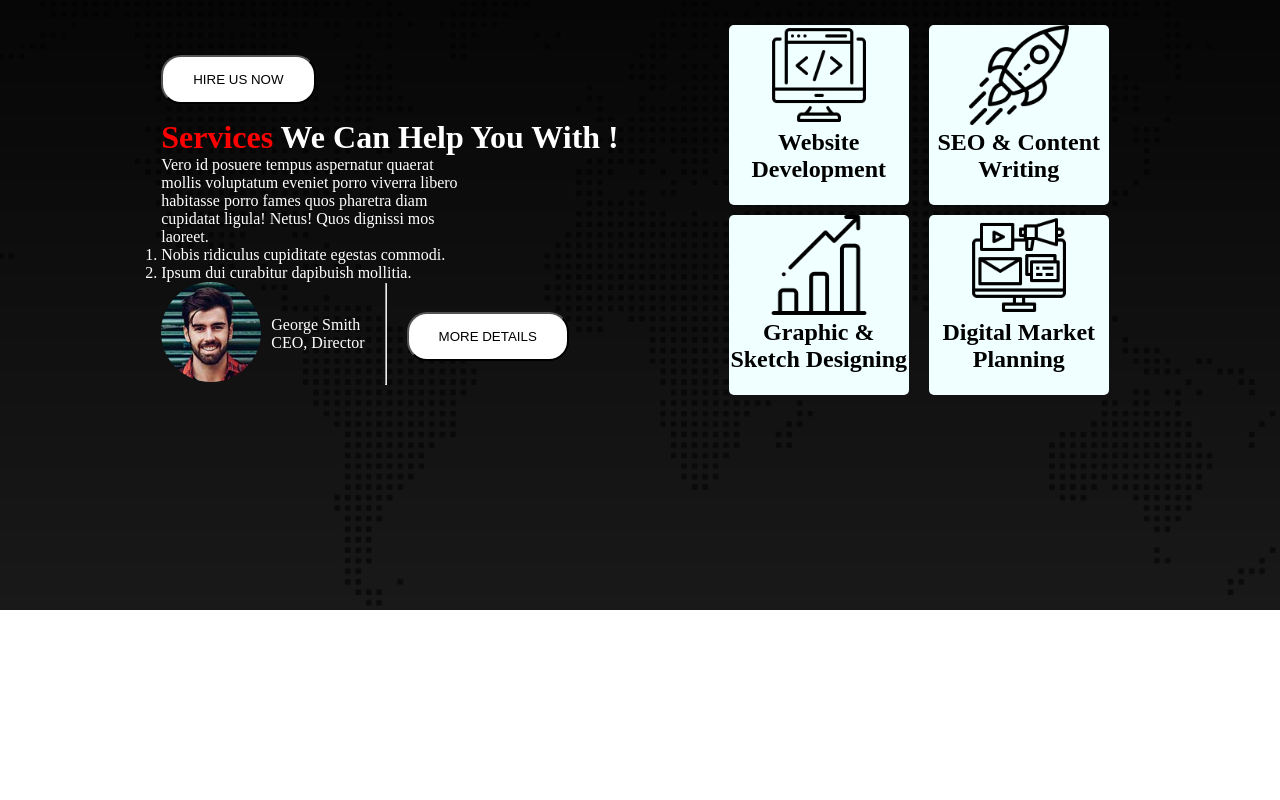
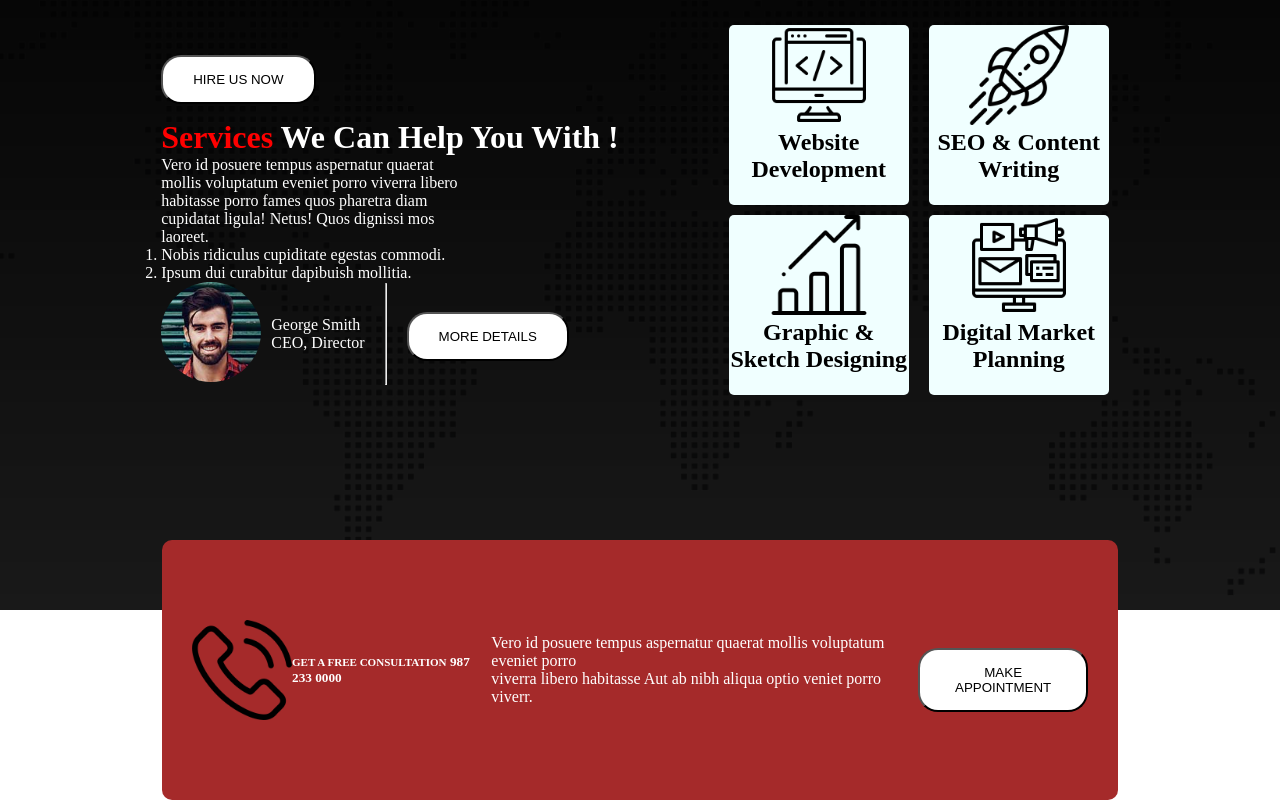
Before and after one commit to shuvo3837/digital-agency, a plain HTML site: page index.html in a window 1280 px wide. Shown: the part 1055-1855 px from the top of the page. Before the commit the page ends 1665 px from the top, so only its background shows below. Drawn offline with Linux system fonts and the light colour scheme.

Commit message:
added the contact us section

```diff
--- a/index.html
+++ b/index.html
@@ -116,6 +116,29 @@
             </div>
         </div>
         </div>
+
+        <!-- contact section -->
+        <div class="contact-container">
+            <div class="phone">
+                <img src="./asset/icons/phone-call.png" alt="" class="icon">
+                <h5>
+                    <small>GET A FREE CONSULTATION</small>
+                    987 233 0000
+                </h5>
+            </div>
+
+            <div class="details">
+                <p>
+                    Vero id posuere tempus aspernatur quaerat mollis voluptatum eveniet porro <br>
+                    viverra libero habitasse Aut ab nibh aliqua optio veniet porro viverr.
+                </p>
+            </div>
+
+            <div class="appoinTment">
+                <button class="btn submit">MAKE APPOINTMENT</button>
+            </div>
+
+        </div>
     </main>
 </body>
 
--- a/style.css
+++ b/style.css
@@ -131,3 +131,27 @@ hr{
     border-radius: 20px;
     margin-bottom: 15px;
 }
+
+/* contact section */
+.contact-container{
+    background-color: brown;
+    color: white;
+    width: 70%;
+    height: 200px;
+    display: flex;
+    align-items: center;
+    gap: 20px;
+    margin: auto;
+    padding: 30px;
+    border-radius: 10px;
+    margin-top: -70px;
+}
+
+.submit{
+    background-color: white;
+    border-radius: 20px;
+}
+.phone{
+    display: flex;
+    align-items: center;
+}
```
